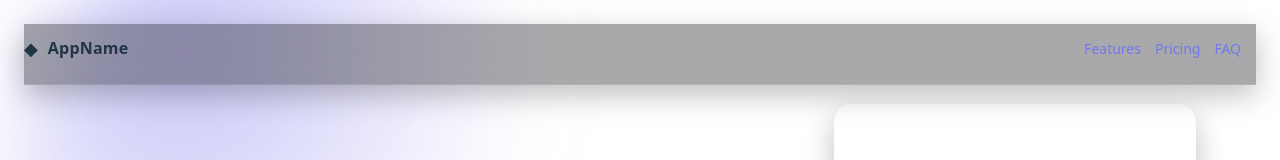
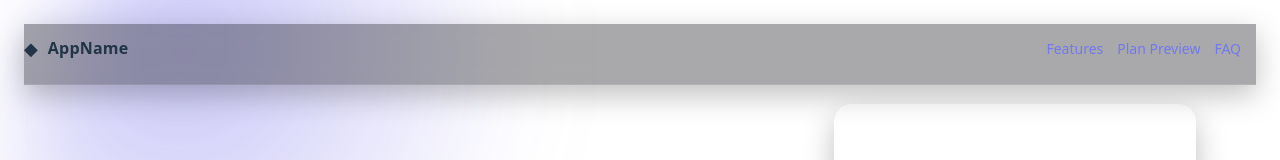
Before and after one commit to Chiehling0214/One-Click-Photo-Repair-with-Diffusion, a React (Vite) app in the folder frontend/: page / in a window 1280 px wide. Shown: the top 160 px of the page. Built offline with nearby package versions, Linux system fonts and the light colour scheme.

Commit message:
Rename link

```diff
--- a/frontend/src/App.jsx
+++ b/frontend/src/App.jsx
@@ -420,7 +420,7 @@ export default function App() {
         </div>
         <nav className="nav">
           <a className="navLink" href="#features">Features</a>
-          <a className="navLink" href="#pricing">Pricing</a>
+          <a className="navLink" href="#pricing">Plan Preview</a>
           <a className="navLink" href="#faq">FAQ</a>
         </nav>
       </header>
```
